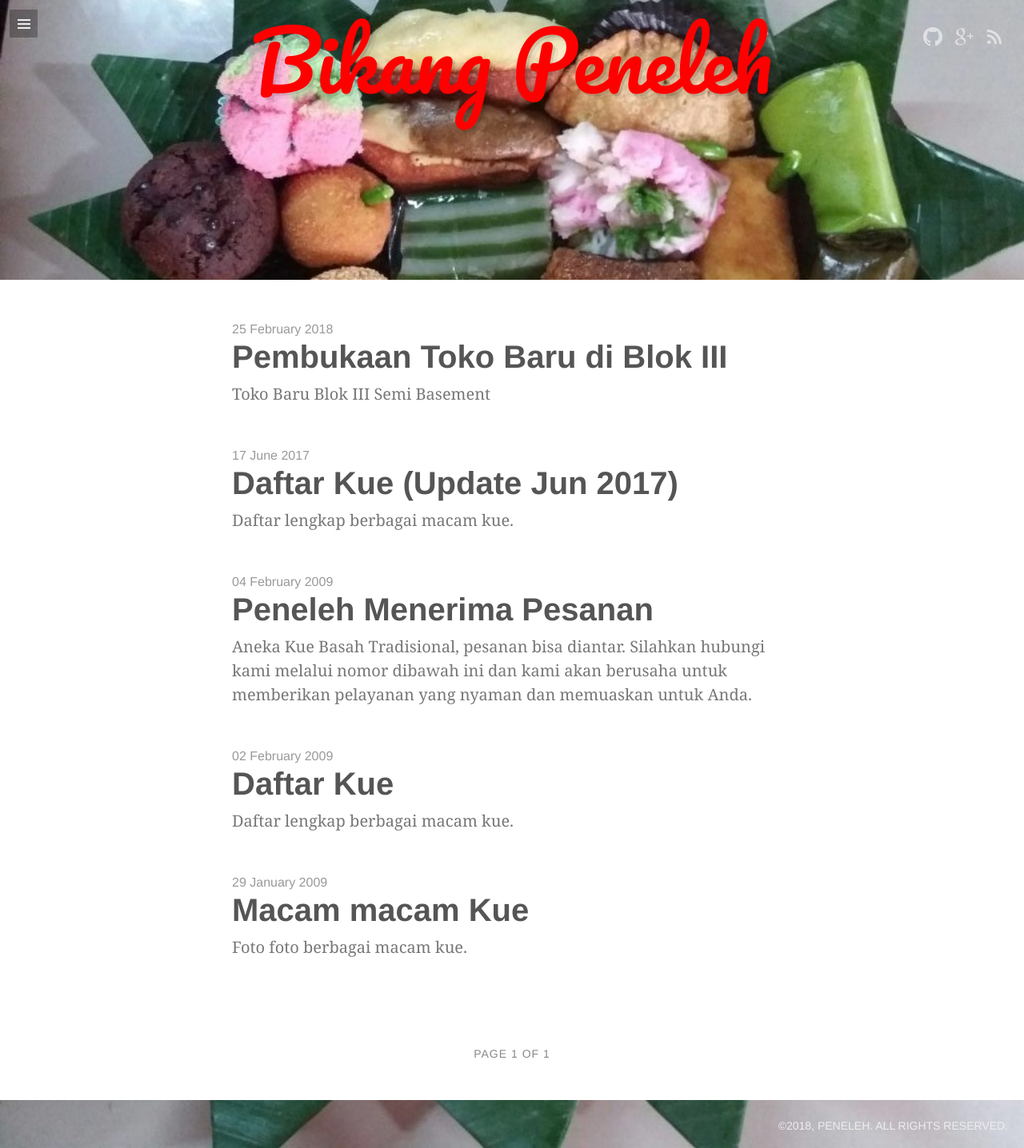
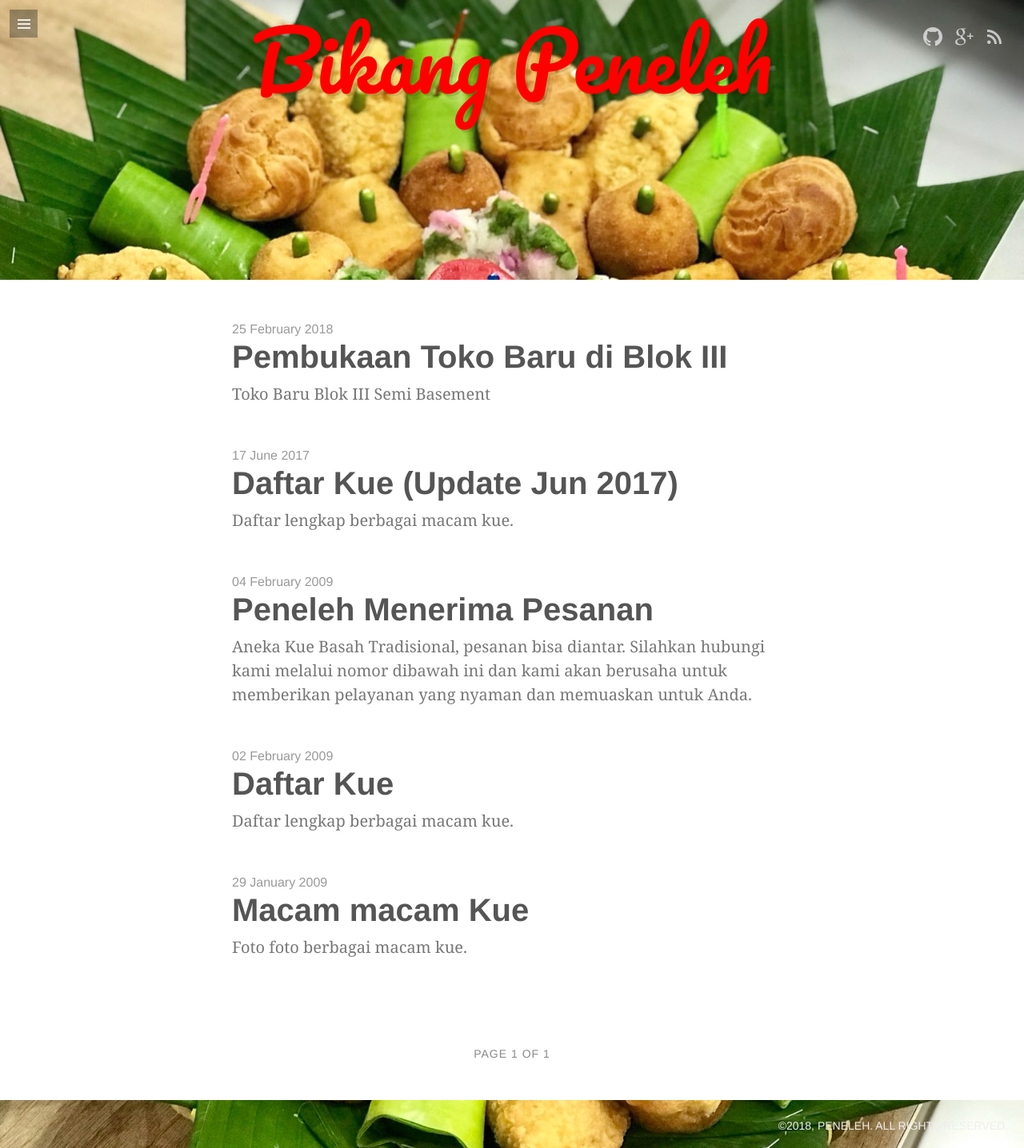
Before and after one commit to bikangpeneleh/bikangpeneleh, a Jekyll site: the page built from index.html, in a window 1280 px wide. Shown: the whole page at 80% size. Built offline with Jekyll 4.4.1, drawn with Linux system fonts in a browser that asks for light colours; some web fonts are replaced; the list of posts is cut into pages by our own code.

Commit message:
Ganti Banner

```diff
--- a/_config.yml
+++ b/_config.yml
@@ -20,7 +20,7 @@ paginate:         5
 
 # Custom vars
 icon:             /assets/images/peneleh.png
-cover:            /assets/images/banner.jpg
+cover:            /assets/images/banner02.jpg
 
 social:
 
```
Also changed, not shown: assets/images/banner01.jpg (renamed from assets/images/banner.jpg), assets/images/banner02.jpg (added), assets/images/luke.png (deleted), 4 other files.
